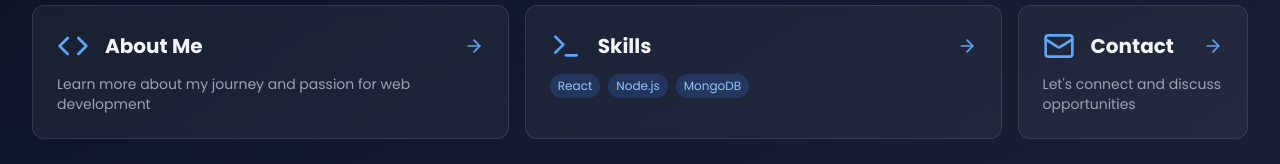
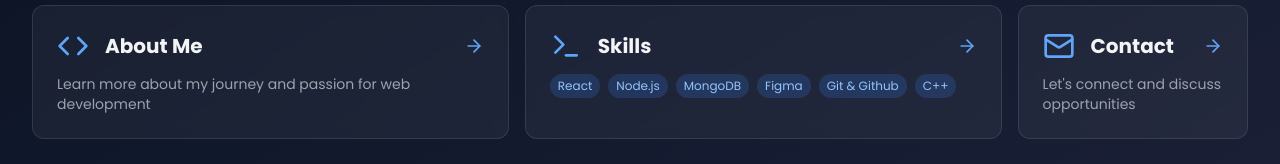
Before and after one commit to Kalpan2007/My_Portfolio, a React (Vite) app: page / in a window 1280 px wide. Shown: the part 629-793 px from the top of the page. Built offline with nearby package versions, Linux system fonts and the light colour scheme.

Commit message:
Add Original Links

```diff
--- a/src/pages/Dashboard.tsx
+++ b/src/pages/Dashboard.tsx
@@ -82,12 +82,12 @@ const Dashboard = () => {
             {/* Social Links */}
             <div className="flex items-center justify-center gap-5 p-4 rounded-xl bg-white/5 backdrop-blur-sm border border-white/10">
               {[
-                { href: 'https://github.com/YourUsername', label: 'GitHub', Icon: Github },
-                { href: 'https://leetcode.com/YourUsername', label: 'LeetCode', Icon: Code },
-                { href: 'https://linkedin.com/in/YourUsername', label: 'LinkedIn', Icon: Linkedin },
-                { href: 'https://twitter.com/YourUsername', label: 'Twitter', Icon: Twitter },
+                { href: 'https://github.com/kalpan2007', label: 'GitHub', Icon: Github },
+                { href: 'https://leetcode.com/u/kalpan_2007', label: 'LeetCode', Icon: Code },
+                { href: 'https://linkedin.com/in/3kz', label: 'LinkedIn', Icon: Linkedin },
+                { href: 'https://x.com/KalpanKaneriya', label: 'Twitter', Icon: Twitter },
                 {
-                  href: 'https://instagram.com/YourUsername',
+                  href: 'https://www.instagram.com/3k_verse/',
                   label: 'Instagram',
                   Icon: () => (
                     <svg
@@ -198,6 +198,15 @@ const Dashboard = () => {
             <span className="text-xs px-2 py-1 rounded-full bg-blue-500/20 text-blue-300">
               MongoDB
             </span>
+            <span className="text-xs px-2 py-1 rounded-full bg-blue-500/20 text-blue-300">
+              Figma
+            </span>
+            <span className="text-xs px-2 py-1 rounded-full bg-blue-500/20 text-blue-300">
+              Git & Github
+            </span>
+            <span className="text-xs px-2 py-1 rounded-full bg-blue-500/20 text-blue-300">
+              C++
+            </span>
           </div>
         </Card>
 
```
